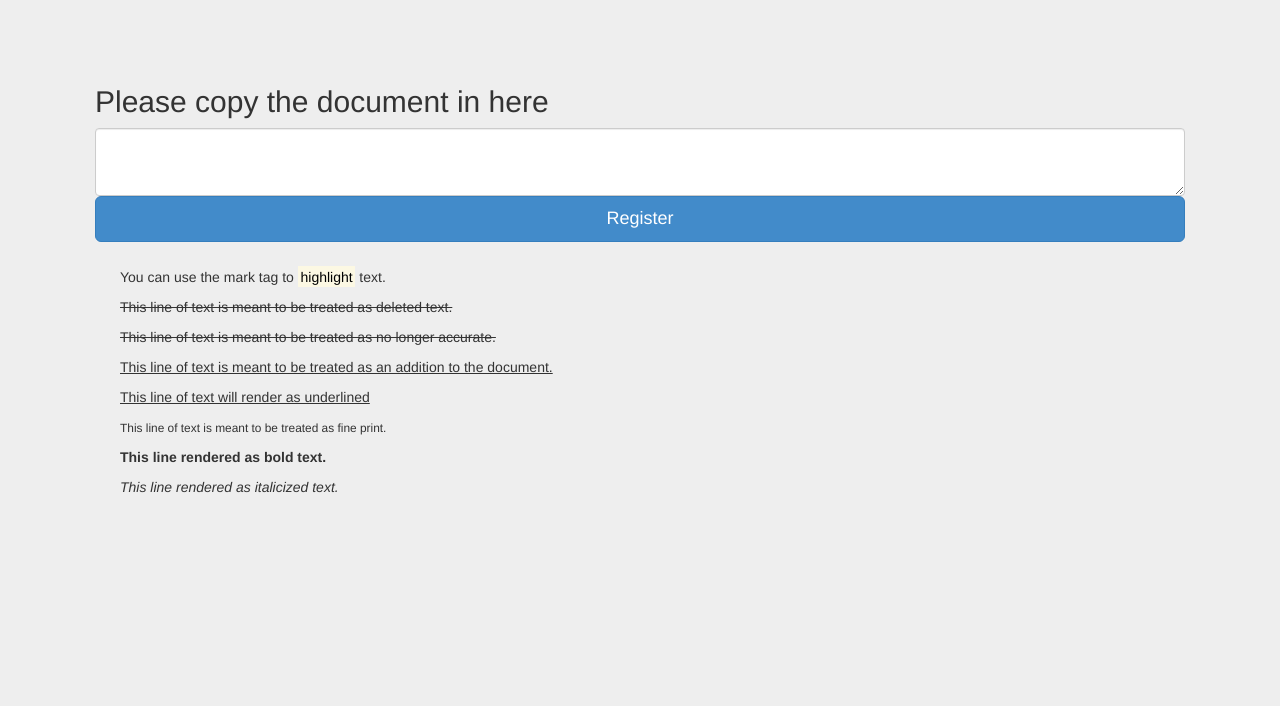
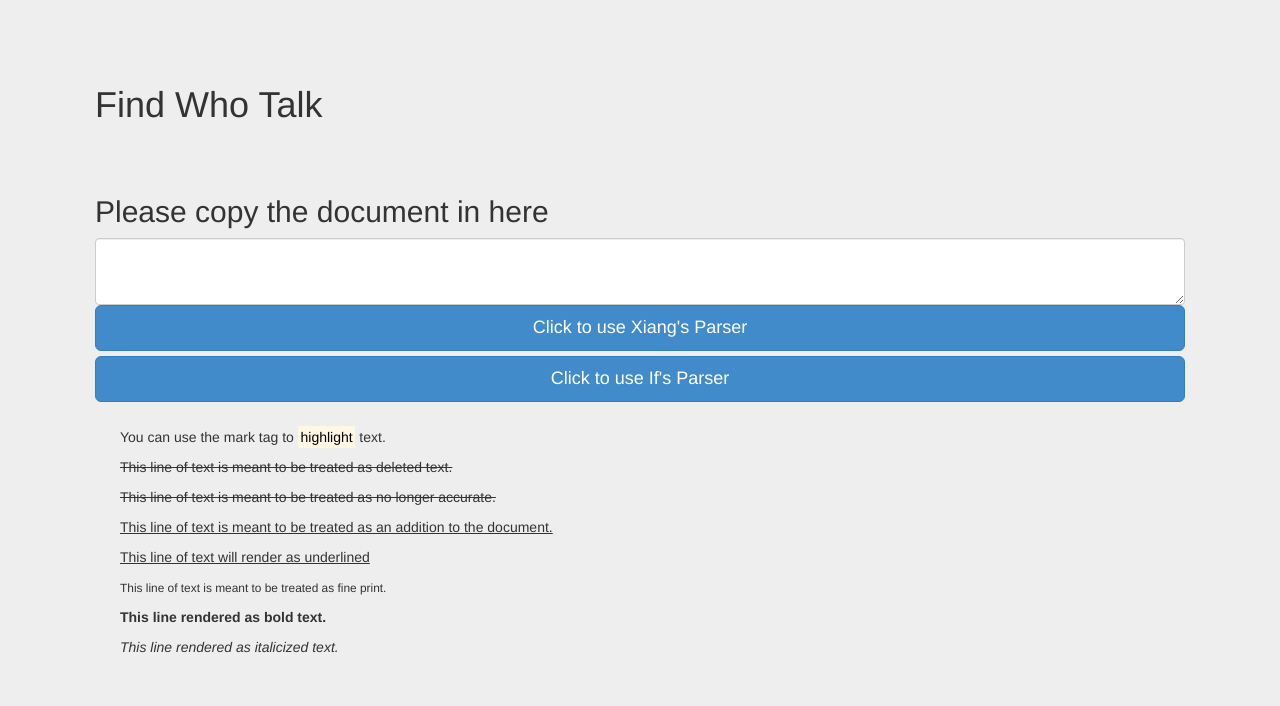
Before and after one commit to Blaxon/AI-For-NLP, a Flask app: page / in a window 1280 px wide. Shown: the top 706 px of the page. Run offline with Flask 2, Linux system fonts and the light colour scheme; some libraries are stand-ins or nearby versions.

Commit message:
add button for 2 man's parser

```diff
--- a/Project01/app.py
+++ b/Project01/app.py
@@ -20,11 +20,18 @@ def hello_world():
 @app.route('/findwhotalk', methods=['POST'])
 def findwhotalk():
     content = request.form['document']
-    # print('I get post request:', content)
+    parsername = request.form['parsername']
+    # print('I get post request:', request.form['parsername'])
 
-    wt = Whotalk()
+    if parsername == 'xh':
+        wt = Whotalk()
+    elif parsername == 'syf':
+        wt = If()
+    else:
+        return "sorry incorrect parsername"
+
     whodic, markeddoc = wt.checkwhotalk(content, whostart='<strong class="text-danger">', whoend='</strong>', talkstart='<mark>', talkend='</mark>')
-    print('get dic:', whodic)
+    # print('get dic:', whodic)
     wt.release()  # must release
 
     return '<p>' + markeddoc + '</p>'
--- a/Project01/templates/form.html
+++ b/Project01/templates/form.html
@@ -24,14 +24,16 @@
   <body>
 
     <div class="container">
-
       <form class="form-signin"  role="form">
+          <h1>Find Who Talk</h1>
+          <br><br>
         <h2 class="form-signin-heading">Please copy the document in here</h2>
         <!--<input type="email" id="txtUsername" name="username" class="form-control" placeholder="Email address" required autofocus>-->
         <!--<input type="password" id="txtPassword" name="password" class="form-control" placeholder="Password" required>-->
         <!--<label for="exampleFormControlTextarea1">Input the Text here</label>-->
         <textarea class="form-control" id="exampleFormControlTextarea1" name="document"></textarea>
-        <button class="btn btn-lg btn-primary btn-block" type="button">Register</button>
+        <button class="btn btn-lg btn-primary btn-block" id="xh" type="button">Click to use Xiang's Parser</button>
+        <button class="btn btn-lg btn-primary btn-block"  id="syf" type="button">Click to use If's Parser </button>
         <div id="marked" class="form-signin">
             <p>You can use the mark tag to <mark>highlight</mark> text.</p>
             <p><del>This line of text is meant to be treated as deleted text.</del></p>
@@ -47,7 +49,6 @@
     </div> <!-- /container -->
 
 
-
     <!-- Bootstrap core JavaScript
     ================================================== -->
     <!-- Placed at the end of the document so the pages load faster -->
@@ -61,7 +62,7 @@ $('button').click(function(){
 //		var pass = $('#txtPassword').val();
 		$.ajax({
 			url: '/findwhotalk',
-			data: $('form').serialize(),
+			data: $('form').serialize() + "&parsername=" + $(this).prop("id"),
 			type: 'POST',
 			success: function(response){
 				console.log(response);
```
